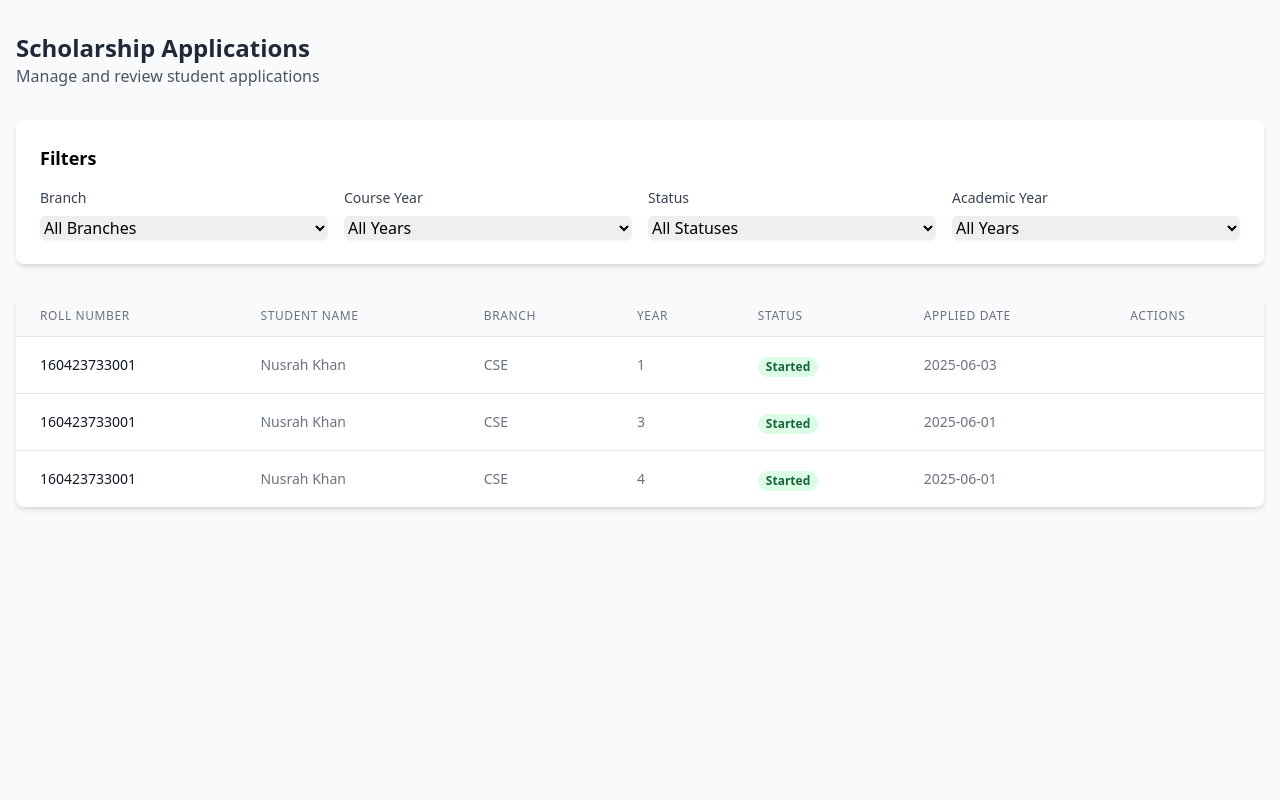
After one commit to Nusrahkhan/Scholarship-Automation, a Flask app: page /applications_list in a window 1280 px wide. The commit adds this page. Run offline with Flask 3, Linux system fonts and the light colour scheme; the visitor is signed in with stand-in values (Sample User, id 1); data comes from the database, SQL or seed files in the repository; some libraries are stand-ins or nearby versions.

Commit message:
admin portal (without designing) completed

```diff
--- a/main.py
+++ b/main.py
@@ -12,6 +12,7 @@ import random
 from models import db, Student, Admin, Teacher, TeacherUnavailability, ScholarshipApplication, OTP, Circular
 import sys
 import os
+from sqlalchemy import distinct, extract, desc, func
 
 
 # Add OCR model to Python path
@@ -323,12 +324,18 @@ def admin_login():
     if request.method == 'GET':
         return render_template('admin_login.html')
 
-    data = request.json
+    data = request.get_json()
     user_id = data.get('user_id')
     password = data.get('password')
+    print (f"idarrr {password} {user_id}")
+
+    if not user_id or not password:
+        return jsonify({'error': 'Missing credentials'}), 400
+
 
     #Find admin by user_id
     admin = Admin.query.filter_by(user_id=user_id).first()
+    print(f"admin found: {admin}")
 
     if not admin:
         return jsonify({'error': 'Invalid admin ID'}), 400
@@ -339,11 +346,15 @@ def admin_login():
     # 3. Create admin session
     session['admin_id'] = admin.user_id
     session['user_type'] = 'admin'
-    session['admin_username'] = admin.user_id
+    session['username'] = admin.user_id
+
+
+    #session.modified = True
 
     return jsonify({
         "message": "Login successful",
-        "username": admin.user_id
+        "success": True,
+        "redirect": "/admin_dashboard",
     }), 200
 
 # faculty login
@@ -390,10 +401,41 @@ def faculty_dashboard():
 #admin dashboard route
 @app.route('/admin_dashboard')
 def admin_dashboard():
-    if 'admin_id' not in session:
-        return redirect(url_for('index'))
+    if 'admin_id' not in session or session.get('user_type') != 'admin':
+        return redirect(url_for('admin_login'))
 
-    return render_template('admin_dashboard.html', username=session.get('username'))
+    try:
+        # Get statistics
+        total_applications = ScholarshipApplication.query.count()
+        pending_applications = ScholarshipApplication.query.filter_by(scholarship_state='pending').count()
+
+        # Get today's approved applications
+        today = datetime.now().date()
+        approved_today = ScholarshipApplication.query\
+            .filter(
+                ScholarshipApplication.scholarship_state == 'approved',
+                func.date(ScholarshipApplication.created_at) == today
+            ).count()
+
+        # Get recent applications
+        recent_applications = ScholarshipApplication.query\
+            .order_by(ScholarshipApplication.created_at.desc())\
+            .limit(5)\
+            .all()
+
+        return render_template(
+            'admin_dashboard.html',
+            username=session.get('admin_id'),
+            total_applications=total_applications,
+            pending_applications=pending_applications,
+            approved_today=approved_today,
+            recent_applications=recent_applications
+        )
+
+    except Exception as e:
+        print(f"Error loading admin dashboard: {str(e)}")
+        return redirect(url_for('admin_login'))
+
 
 #student dashboard route
 @app.route('/student_dashboard')
@@ -1002,6 +1044,114 @@ def list_of_doc():
     # Render the document list page
     return render_template('list_of_doc.html')
 
+# ADMIN ROUTES HERE
+
+# displaying all applications
+@app.route('/applications_list')
+def applic():
+    print("Session:", dict(session))
+    if 'admin_id' not in session or session.get('user_type') != 'admin':
+        return redirect(url_for('admin_login'))
+
+    try:
+        # Get filter parameters
+        branch = request.args.get('branch', 'All Branches')
+        course_year = request.args.get('year', 'All Years')
+        status = request.args.get('scholarship_state', 'All Statuses')
+        academic_year = request.args.get('academic_year', 'All Years')
+
+        print(f"Applied filters - branch: {branch}, year: {course_year}, status: {status}, academic_year: {academic_year}")
+
+
+        # Base query with join
+        query = ScholarshipApplication.query
+
+        # Apply filters safely
+        if branch and branch != 'All Branches':
+            query = query.filter(ScholarshipApplication.branch == branch)
+        if status and status != 'All Statuses':
+            query = query.filter(ScholarshipApplication.scholarship_state == status)
+        if course_year and course_year != 'All Years' and course_year.isdigit():
+            query = query.filter(ScholarshipApplication.year == course_year)
+        if academic_year and academic_year != 'All Years':
+            try:
+                year_int = int(academic_year)
+                query = query.filter(extract('year', ScholarshipApplication.created_at) == year_int)
+            except ValueError:
+                print(f"Invalid academic year value: {academic_year}")
+
+        applications_data = []
+        raw_applications = query.order_by(ScholarshipApplication.created_at.desc()).all()
+
+        for application in raw_applications:
+            student = Student.query.filter(Student.email.like(f"{application.roll_number}%")).first()
+            if student:
+                applications_data.append({
+                    'id': application.id,
+                    'roll_number': application.roll_number,
+                    'branch': application.branch,
+                    'year': application.year,
+                    'scholarship_state': application.scholarship_state,
+                    'created_at': application.created_at,
+                    'student_name': student.username,
+                    'student_email': student.email
+                })
+
+        print(f"Processed {len(applications_data)} applications with student data")
+
+
+        branches = [
+            'CSE',
+            'IT',
+            'ECE',
+            'EEE',
+            'Mech',
+            'AIML',
+            'AIDS',
+            'CSE(DS)',
+            'CSAI',
+            'Civil'
+        ]
+
+        course_years = [1, 2, 3, 4]
+
+        # Get academic years from created_at column
+        academic_years_query = db.session.query(
+            extract('year', ScholarshipApplication.created_at).label('year')
+        ).filter(
+            ScholarshipApplication.created_at.isnot(None)
+        ).distinct()
+
+        academic_years = sorted(set(
+            int(year[0]) for year in academic_years_query.all()
+            if year[0] is not None
+        ), reverse=True) or [datetime.now().year]
+
+        # Get applications with ordering
+        #applications = query.order_by(ScholarshipApplication.created_at.desc()).all()
+
+        print(f"Found {len(applications_data)} applications")  # Debug log
+
+        return render_template(
+            'applications_list.html',
+            applications=applications_data,
+            branches=branches,
+            years=course_years,
+            academic_years=academic_years,  # Convert to int and filter None
+            statuses=['started', 'documents_verified', 'appointment_booked', 'completed'],
+            current_filters={
+                'branch': branch,
+                'year': course_year,
+                'status': status,
+                'academic_year': academic_year
+            }
+        )
+
+    except Exception as e:
+        print(f"Error loading admin applications: {str(e)}")
+        import traceback
+        traceback.print_exc()
+        return redirect(url_for('admin_dashboard'))
 
 if __name__ == '__main__':
     app.run(debug = True, port = 8000)
--- a/models.py
+++ b/models.py
@@ -19,7 +19,7 @@ class Admin(db.Model):
     password = db.Column(db.String(80), unique=True, nullable=False)
 
     def __repr__(self) -> str:
-        return f"Admin('{self.username}')"
+        return f"Admin('{self.user_id}')"
 
 class Teacher(db.Model):
     user_id = db.Column(db.Integer, primary_key=True, autoincrement=True)
--- a/static/js/admin_login.js
+++ b/static/js/admin_login.js
@@ -24,6 +24,7 @@ document.addEventListener('DOMContentLoaded', function() {
 
     // Form validation
     const form = document.querySelector('form');
+    form.id = 'loginForm';
     form.addEventListener('submit', function(e) {
         e.preventDefault();
         const user_id = document.getElementById('user_id').value;
@@ -34,6 +35,7 @@ document.addEventListener('DOMContentLoaded', function() {
             return;
         }
 
+        // Here you would typically send the data to a server
         // Send login request to server
         fetch('/admin_login', {
             method: 'POST',
--- /dev/null
+++ b/templates/applications_list.html
@@ -0,0 +1,162 @@
+<!DOCTYPE html>
+<html lang="en">
+<head>
+    <meta charset="UTF-8">
+    <meta name="viewport" content="width=device-width, initial-scale=1.0">
+    <title>Admin - Scholarship Applications</title>
+    <script src="https://cdn.tailwindcss.com"></script>
+    <link rel="stylesheet" href="https://cdnjs.cloudflare.com/ajax/libs/font-awesome/6.4.0/css/all.min.css">
+</head>
+<body class="bg-gray-50 min-h-screen">
+    <div class="container mx-auto px-4 py-8">
+        <!-- Header -->
+        <div class="mb-8">
+            <h1 class="text-2xl font-bold text-gray-800">Scholarship Applications</h1>
+            <p class="text-gray-600">Manage and review student applications</p>
+        </div>
+
+        <!-- Filters -->
+        <div class="bg-white rounded-lg shadow-md p-6 mb-8">
+            <h2 class="text-lg font-semibold mb-4">Filters</h2>
+            <form id="filterForm" class="grid grid-cols-1 md:grid-cols-2 lg:grid-cols-4 gap-4">
+                <!-- Branch Filter -->
+                <div>
+                    <label class="block text-sm font-medium text-gray-700 mb-2">Branch</label>
+                    <select name="branch" class="w-full rounded-md border-gray-300 shadow-sm focus:border-indigo-500">
+                        <option value="All Branches">All Branches</option>
+                        {% for branch in branches %}
+                        <option value="{{ branch }}" {% if current_filters.branch == branch %}selected{% endif %}>
+                            {{ branch }}
+                        </option>
+                        {% endfor %}
+                    </select>
+                </div>
+
+                <!-- Year Filter -->
+                <div>
+                    <label class="block text-sm font-medium text-gray-700 mb-2">Course Year</label>
+                    <select name="year" class="w-full rounded-md border-gray-300 shadow-sm focus:border-indigo-500">
+                        <option value="All Years">All Years</option>
+                        {% for year in years %}
+                            <option value="{{ year }}" {% if current_filters.year|string == year|string %}selected{% endif %}>
+                                Year {{ year }}
+                            </option>
+                        {% endfor %}
+                    </select>
+                </div>
+
+                <!-- Status Filter -->
+                <div>
+                    <label class="block text-sm font-medium text-gray-700 mb-2">Status</label>
+                    <select name="scholarship_state" class="w-full rounded-md border-gray-300 shadow-sm focus:border-indigo-500">
+                        <option value="All Statuses">All Statuses</option>
+                        {% for status in statuses %}
+                        <option value="{{ status }}" {% if current_filters.status == status %}selected{% endif %}>
+                            {{ status|title }}
+                        </option>
+                        {% endfor %}
+                    </select>
+                </div>
+
+                <!-- Entry Type Filter -->
+                <div>
+                    <label class="block text-sm font-medium text-gray-700 mb-2">Academic Year</label>
+                    <select name="academic_year" class="w-full rounded-md border-gray-300 shadow-sm focus:border-indigo-500">
+                        <option value="All Years">All Years</option>
+                        {% for year in academic_years %}
+                        <option value="{{ year }}" {% if current_filters.academic_year|string == year|string %}selected{% endif %}>
+                            {{ year }}-{{ year + 1 }}
+                        </option>
+                        {% endfor %}
+                    </select>
+                </div>
+            </form>
+        </div>
+
+        <!-- Applications Table -->
+        <div class="bg-white rounded-lg shadow-md overflow-hidden">
+            <div class="overflow-x-auto">
+                <table class="min-w-full divide-y divide-gray-200">
+                    <thead class="bg-gray-50">
+                        <tr>
+                            <th class="px-6 py-3 text-left text-xs font-medium text-gray-500 uppercase tracking-wider">Roll Number</th>
+                            <th class="px-6 py-3 text-left text-xs font-medium text-gray-500 uppercase tracking-wider">Student Name</th>
+                            <th class="px-6 py-3 text-left text-xs font-medium text-gray-500 uppercase tracking-wider">Branch</th>
+                            <th class="px-6 py-3 text-left text-xs font-medium text-gray-500 uppercase tracking-wider">Year</th>
+                            <th class="px-6 py-3 text-left text-xs font-medium text-gray-500 uppercase tracking-wider">Status</th>
+                            <th class="px-6 py-3 text-left text-xs font-medium text-gray-500 uppercase tracking-wider">Applied Date</th>
+                            <th class="px-6 py-3 text-left text-xs font-medium text-gray-500 uppercase tracking-wider">Actions</th>
+                        </tr>
+                    </thead>
+                    <tbody class="bg-white divide-y divide-gray-200">
+                        {% for app in applications %}
+                        <tr class="hover:bg-gray-50">
+                            <td class="px-6 py-4 whitespace-nowrap text-sm font-medium text-gray-900">
+                                {{ app.roll_number }}
+                            </td>
+                            <td class="px-6 py-4 whitespace-nowrap text-sm text-gray-500">
+                                {{ app.student_name }}
+                            </td>
+                            <td class="px-6 py-4 whitespace-nowrap text-sm text-gray-500">
+                                {{ app.branch }}
+                            </td>
+                            <td class="px-6 py-4 whitespace-nowrap text-sm text-gray-500">
+                                {{ app.year }}
+                            </td>
+                            <td class="px-6 py-4 whitespace-nowrap">
+                                <span class="px-2 inline-flex text-xs leading-5 font-semibold rounded-full
+                                    {% if app.scholarship_state == 'started' %}bg-green-100 text-green-800
+                                    {% elif app.scholarship_state == 'documents_verified' %}bg-yellow-100 text-yellow-800
+                                    {% elif app.scholarship_state == 'appointment_booked' %}bg-red-100 text-red-800
+                                    {% else %}bg-blue-100 text-blue-800{% endif %}">
+                                    {{ app.scholarship_state|title }}
+                                </span>
+                            </td>
+                            <td class="px-6 py-4 whitespace-nowrap text-sm text-gray-500">
+                                {{ app.created_at.strftime('%Y-%m-%d') }}
+                            </td>
+                        </tr>
+                        {% endfor %}
+                    </tbody>
+                </table>
+            </div>
+        </div>
+    </div>
+
+    <script>
+        // Auto-submit form when filters change
+        document.querySelectorAll('#filterForm select').forEach(select => {
+            select.addEventListener('change', () => {
+                document.getElementById('filterForm').submit();
+            });
+        });
+    document.addEventListener('DOMContentLoaded', function() {
+        document.querySelectorAll('#filterForm select').forEach(select => {
+            select.addEventListener('change', function() {
+                let url = new URL(window.location.href);
+
+                // Clear existing parameters if "All" is selected
+                if (this.value === 'All Years' ||
+                    this.value === 'All Branches' ||
+                    this.value === 'All Statuses') {
+                    url.searchParams.delete(this.name);
+                } else {
+                    url.searchParams.set(this.name, this.value);
+                }
+
+                // Redirect to the filtered URL
+                window.location.href = url.toString();
+            });
+        });
+
+    // Debug log current filters
+    console.log('Current filters:', {
+        branch: '{{ current_filters.branch }}',
+        year: '{{ current_filters.year }}',
+        status: '{{ current_filters.status }}',
+        academic_year: '{{ current_filters.academic_year }}'
+    });
+});
+    </script>
+</body>
+</html>
```
Also changed, not shown: templates/admin_dashboard.html (added, +214 -0 lines), templates/admin_login.html (+4 -3 lines), templates/student_dashboard.html (+3 -16 lines).
